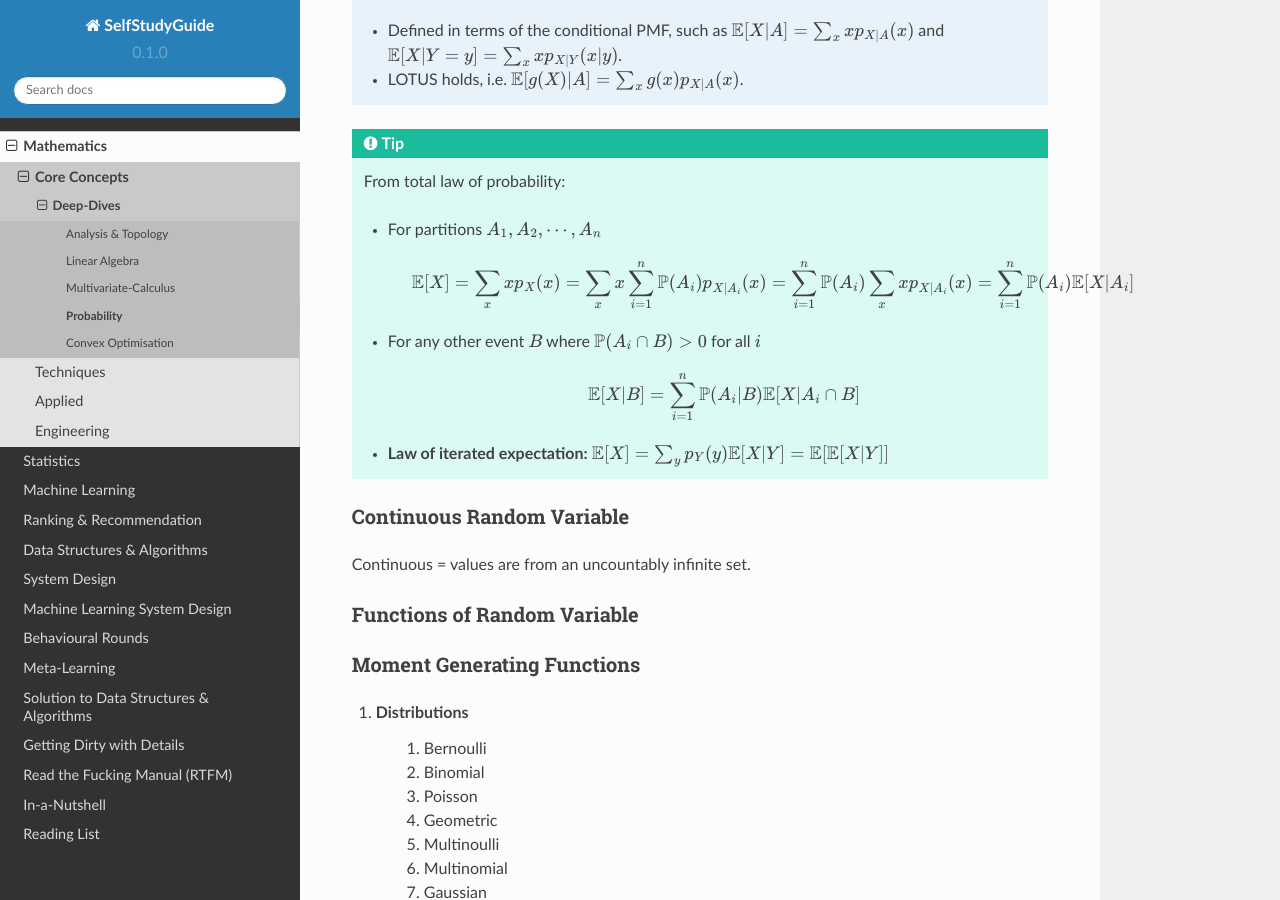
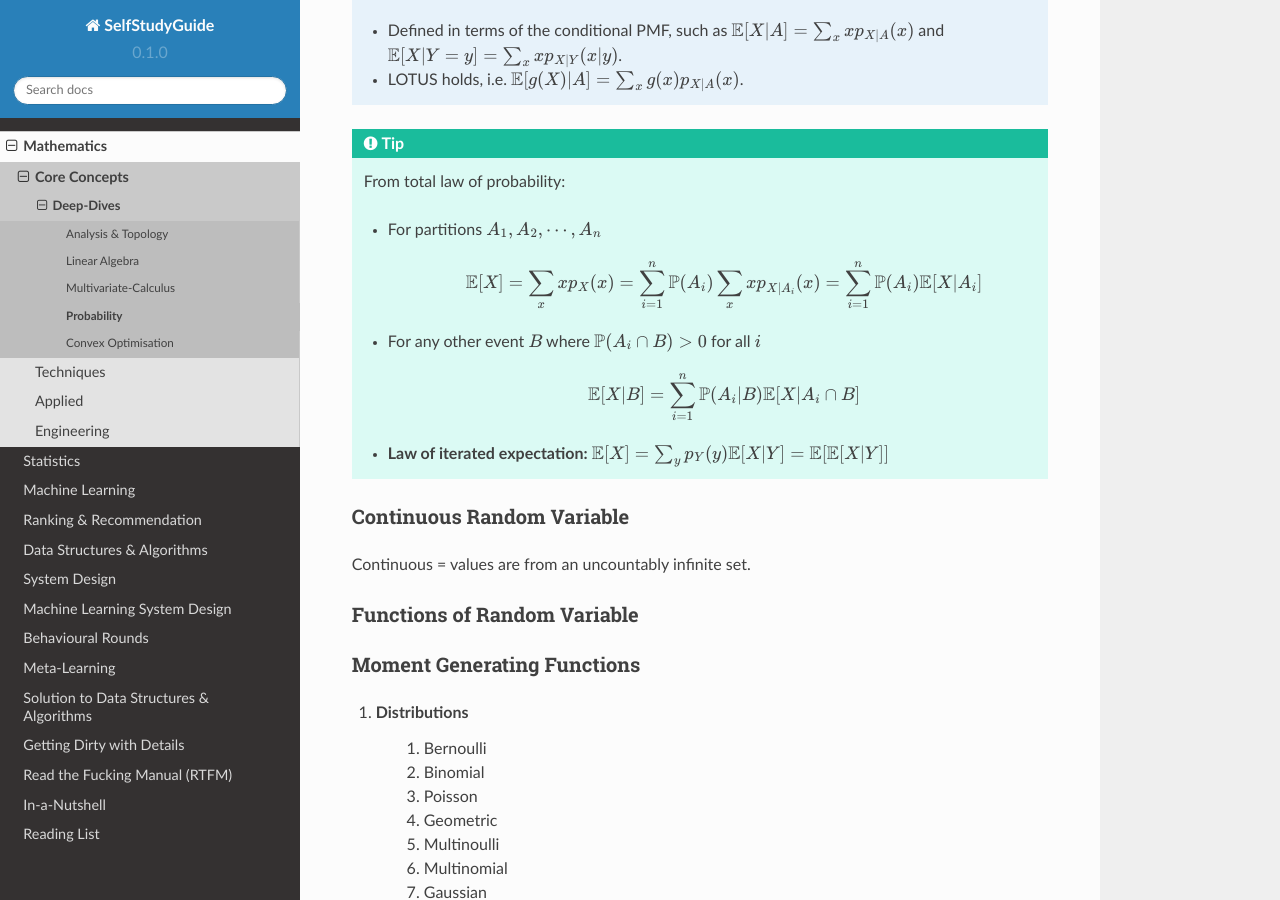
Before and after one commit to uselesstechjunks/leetcode, a Sphinx documentation site: the page built from docs/source/math/prob.rst, in a window 1280 px wide and 900 px high, scrolled down 3201 px. Built offline with Sphinx 7.4.7 and the Read the Docs theme 2.0.0, drawn with Linux system fonts in a browser that asks for light colours.

Commit message:
Update prob.rst

```diff
--- a/docs/source/math/prob.rst
+++ b/docs/source/math/prob.rst
@@ -117,7 +117,7 @@ Discrete = values are from a finite/countably infinite set.
 	* For partitions :math:`A_1,A_2,\cdots,A_n`
 
 		.. math::
-			\mathbb{E}[X]=\sum_x x p_X(x)=\sum_x x\sum_{i=1}^n \mathbb{P}(A_i)p_{X|A_i}(x)=\sum_{i=1}^n \mathbb{P}(A_i)\sum_x x p_{X|A_i}(x)=\sum_{i=1}^n \mathbb{P}(A_i)\mathbb{E}[X|A_i]
+			\mathbb{E}[X]=\sum_x x p_X(x)=\sum_{i=1}^n \mathbb{P}(A_i)\sum_x x p_{X|A_i}(x)=\sum_{i=1}^n \mathbb{P}(A_i)\mathbb{E}[X|A_i]
 
 	* For any other event :math:`B` where :math:`\mathbb{P}(A_i\cap B)>0` for all :math:`i`
 
```
